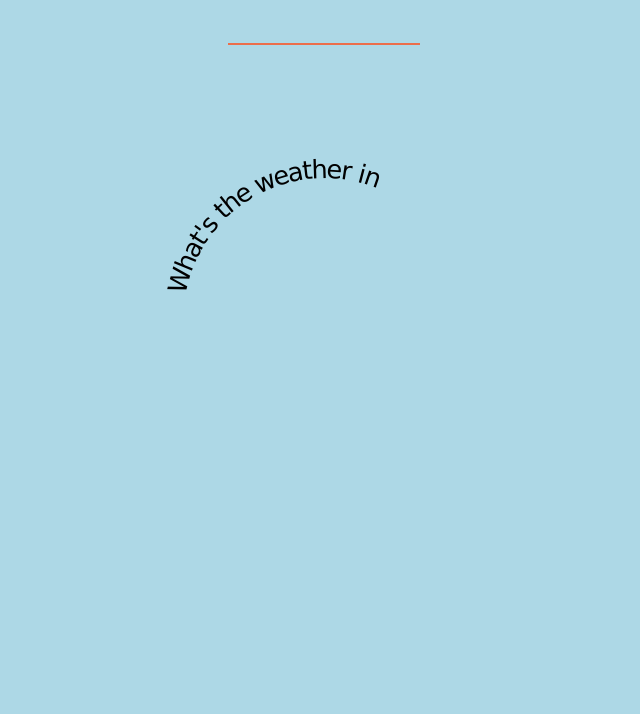
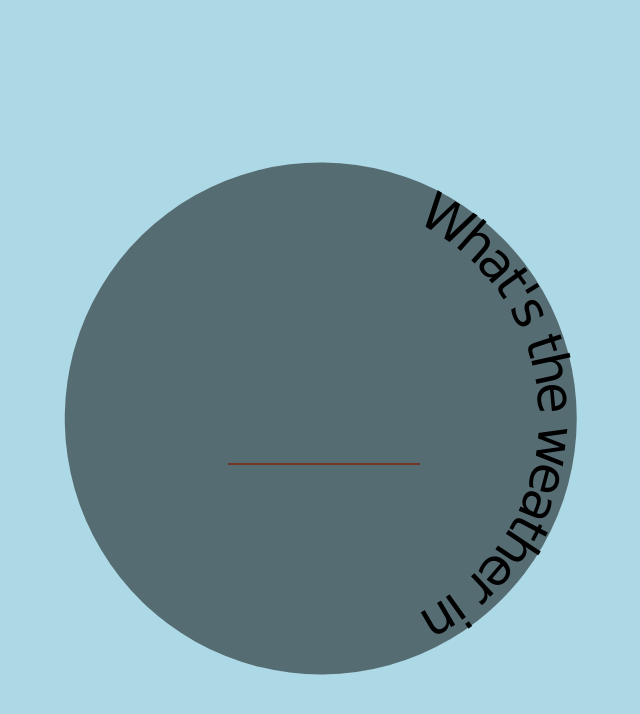
Before and after one commit to jedorifice/weather, a React (Create React App) app: page / in a window 1280 px wide. Shown: the top 714 px of the page, without its empty margins (316-956 px from the left). Built offline with nearby package versions, Linux system fonts and the light colour scheme.

Commit message:
two circle paths lined up

```diff
--- a/src/App.js
+++ b/src/App.js
@@ -37,8 +37,8 @@ const App = () => {
   return (
     <>
       <section className="topAreaParent">
-        <div className="topAreaChild">
-          {/* <div className={weatherData ? "inputUp" : "inputDown topAreaChild"}> */}
+        {/* <div className="topAreaChild"> */}
+        <div className={weatherData ? "inputUp" : "inputDown topAreaChild"}>
           <Search
             setLocationInput={setLocationInput}
             weatherData={weatherData}
@@ -57,7 +57,7 @@ const App = () => {
             }
           />
         </div>
-        <div className="topAreaChild">
+        <div className="topAreaChild test">
           {weatherData && <CurrentWeatherIcon weatherData={weatherData} />}
         </div>
       </section>
--- a/src/CSSFiles/CSSBoxes.css
+++ b/src/CSSFiles/CSSBoxes.css
@@ -1,16 +1,24 @@
 .topAreaParent {
   position: relative;
-  width: 100vw;
-  height: 50vh;
-  overflow: hidden;
+  margin-top: 12.5vh;
+  margin-bottom: 12.5vh;
+  margin-left: 25vw;
+  margin-right: 25vw;
+  width: 50vw;
+  height: 75vh;
 }
 
 .topAreaChild {
-  width: 50%;
-  margin: auto;
+  width: 100%;
+  height: 100%;
   left: 0;
   right: 0;
   top: 0;
   bottom: 0;
   position: absolute;
 }
+
+/* .test {
+  margin-top: 25%;
+  margin-bottom: 25%;
+} */
--- a/src/CSSFiles/CSSTopArea.css
+++ b/src/CSSFiles/CSSTopArea.css
@@ -7,25 +7,14 @@
 
 /* Children of above container: */
 
-/* .currentWeatherIcon {
-  width: 25%;
-  margin: auto;
-  left: 0;
-  right: 0;
-  top: 0;
-  bottom: 0;
-  position: absolute;
+.currentWeatherIcon {
+  margin-top: 25%;
+  margin-bottom: 25%;
 }
 
 .curve {
-  width: 75%;
-  margin: auto;
-  left: 0;
-  right: 0;
-  top: 0;
-  bottom: 0;
-  position: absolute;
-} */
+  opacity: 50%;
+}
 
 input {
   font-size: 2rem;
--- a/src/components/BiggerCircle.jsx
+++ b/src/components/BiggerCircle.jsx
@@ -18,12 +18,12 @@ function ShowBiggerTextCurve(props) {
 
   return (
     <>
-      <svg viewBox="0 0 400 400" className="background curve">
+      <svg viewBox="0 0 202 202" className="background curve">
         <path
           ref={biggerCurveSVG}
           id="biggerCurve"
-          d=" M 150 113 A 120 120 0 1 1 123 136"
-          className="notVisible"
+          d=" M 0 100 A 100 100 180 1 1 0 103"
+          className="curve"
         />
 
         <text>
--- a/src/components/CurrentWeatherIcon.jsx
+++ b/src/components/CurrentWeatherIcon.jsx
@@ -9,7 +9,7 @@ function showCurrentWeatherIcon(props) {
   return (
     <>
       <img
-        className="currentWeatherIcon topAreaChild"
+        className="currentWeatherIcon"
         src={`http://openweathermap.org/img/wn/${currentWeatherIcon}@4x.png`}
         alt={`A digital symbol of ${currentWeather.weather[0].description}}`}
       />
--- a/src/components/MainTextCurve.jsx
+++ b/src/components/MainTextCurve.jsx
@@ -6,26 +6,26 @@ import { useRef, useEffect } from "react";
 function ShowMainTextCurve(props) {
   const mainCurveSVG = useRef();
 
-  useEffect(() => {
-    gsap.to(mainCurveSVG.current, {
-      rotation: 360,
-      transformOrigin: "50% 50%",
-      ease: "none",
-      repeat: -1,
-      duration: 15,
-    });
-  });
+  // useEffect(() => {
+  //   gsap.to(mainCurveSVG.current, {
+  //     rotation: 360,
+  //     transformOrigin: "50% 50%",
+  //     ease: "none",
+  //     repeat: -1,
+  //     duration: 15,
+  //   });
+  // });
 
   return (
     <>
-      <svg viewBox="0 0 400 400" className="background">
+      <svg viewBox="22 8 200 200" className="background">
         <path
           ref={mainCurveSVG}
           id="topCurve"
-          d=" M 150 113 A 100 100 0 1 1 123 136"
-          // className="curve"
+          d=" M 41 106 A 80 80 190 1 1 41 109"
+          className="curve"
 
-          className="notVisible curve"
+          // className="notVisible curve"
         />
 
         <text>
```
